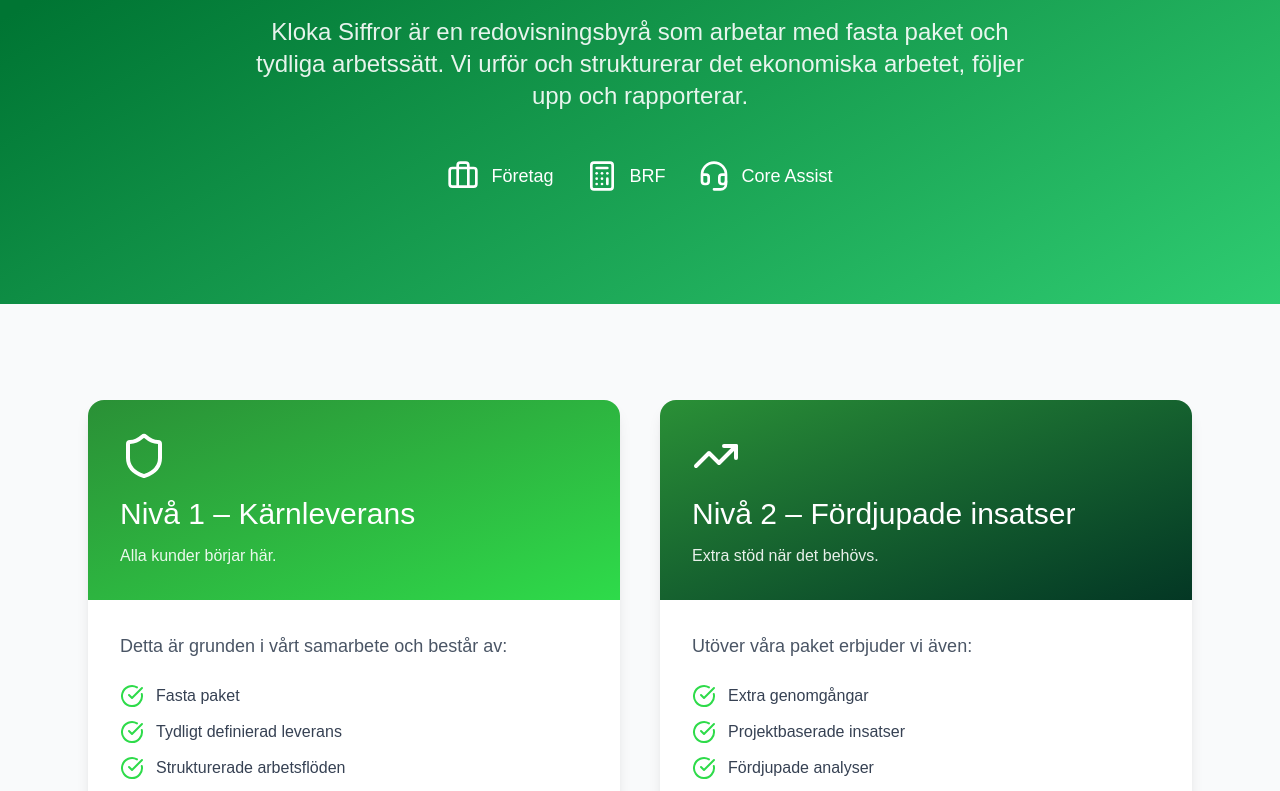
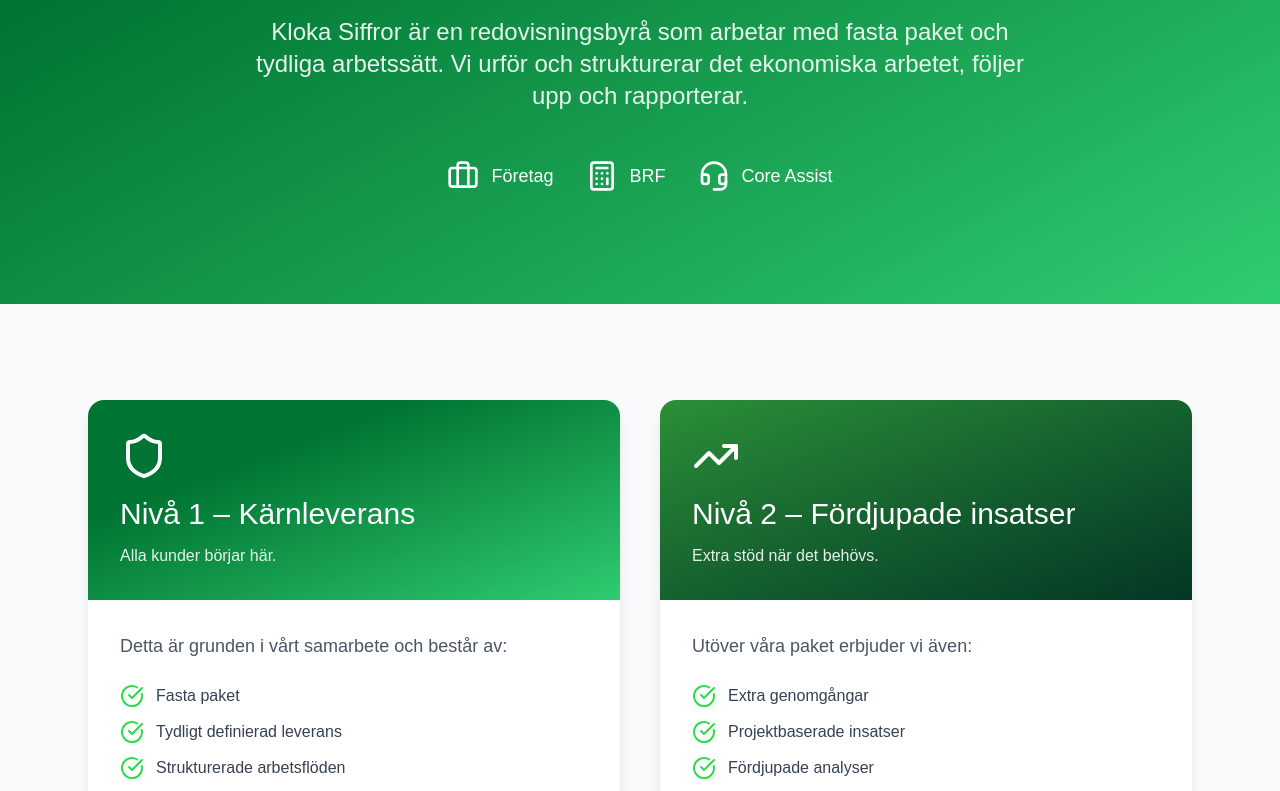
Before and after one commit to DouglasLindahl/klokasiffror-test-, a Next.js app: page / in a window 1280 px wide. Shown: the part 408-1199 px from the top of the page. Built offline with nearby package versions, Linux system fonts and the light colour scheme.

Commit message:
Update page.tsx

```diff
--- a/app/page.tsx
+++ b/app/page.tsx
@@ -164,7 +164,12 @@
           {/* Level 1 */}
 
           <div className="bg-white rounded-2xl shadow-lg overflow-hidden hover:shadow-xl transition-shadow duration-300 flex flex-col">
-            <div className="bg-gradient-to-br from-[#2A9036] to-[#2EDB4A] p-8 text-white">
+            <div
+              className="bg-gradient-to-br
+  from-[#007533] from-0%
+  via-[#007533] via-30%
+  to-[#2ECC71] to-100%  p-8 text-white"
+            >
               <Shield className="w-12 h-12 mb-4" />
 
               <h3 className="text-2xl sm:text-3xl mb-3">
```
